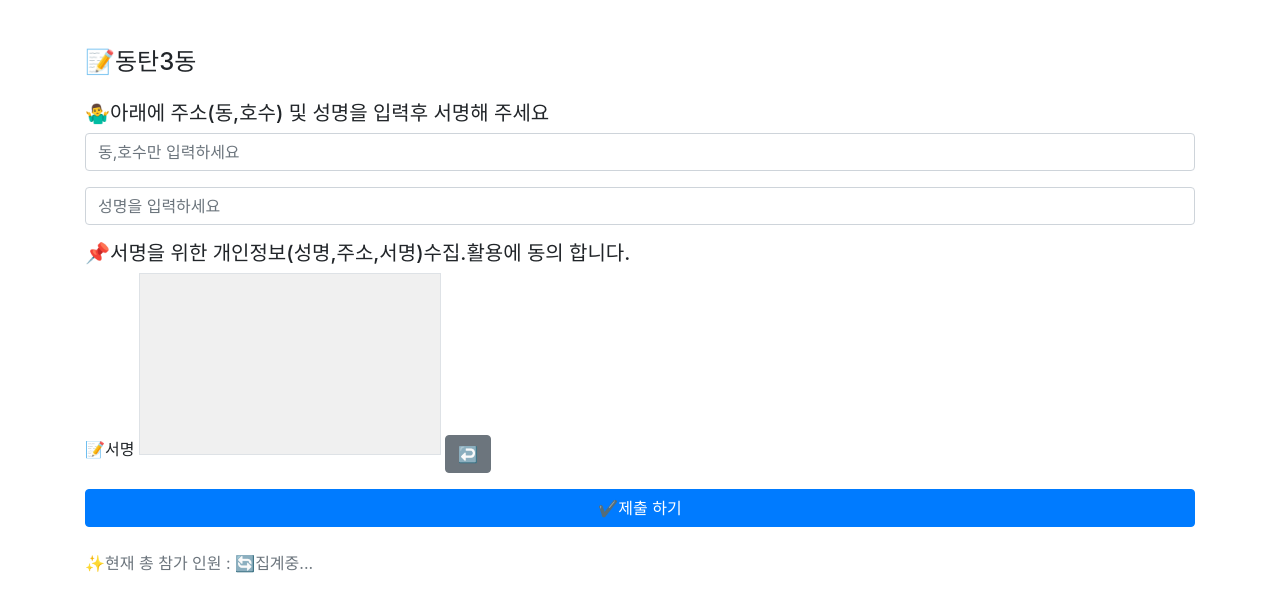
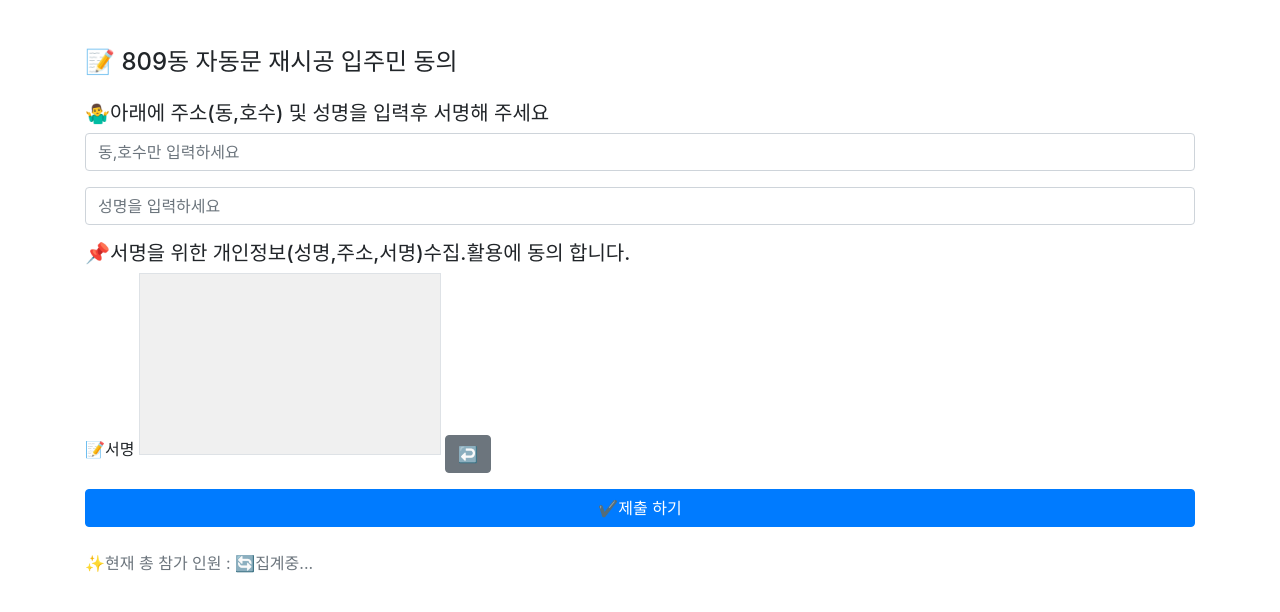
Before and after one commit to Danitect/apt_survey, a plain HTML site: page index.html in a window 1280 px wide. Drawn offline with nearby package versions, Linux system fonts and the light colour scheme; no server answers.

Commit message:
Add files via upload

```diff
--- a/index.html
+++ b/index.html
@@ -4,13 +4,13 @@
 <head>
   <meta charset="UTF-8">
   <meta name="viewport" content="width=device-width, initial-scale=1, shrink-to-fit=no">
-  <title>📝동탄3동 주민센타</title>
+  <title>📝809동 자동문 재시공 입주민 동의</title>
   <link rel="stylesheet" href="https://stackpath.bootstrapcdn.com/bootstrap/4.3.1/css/bootstrap.min.css">
   <script src="https://cdn.jsdelivr.net/npm/signature_pad@2.3.2/dist/signature_pad.min.js"></script>
 </head>
 <body>
   <div class="container mt-5">
-    <h4 class="mb-4">📝동탄3동 </h4>
+    <h4 class="mb-4">📝 809동 자동문 재시공 입주민 동의 </h4>
     <h5>🤷‍♂️아래에 주소(동,호수) 및 성명을 입력후 서명해 주세요</h5>
     <form id="consentForm" method="post">
       <div class="form-group">
```
